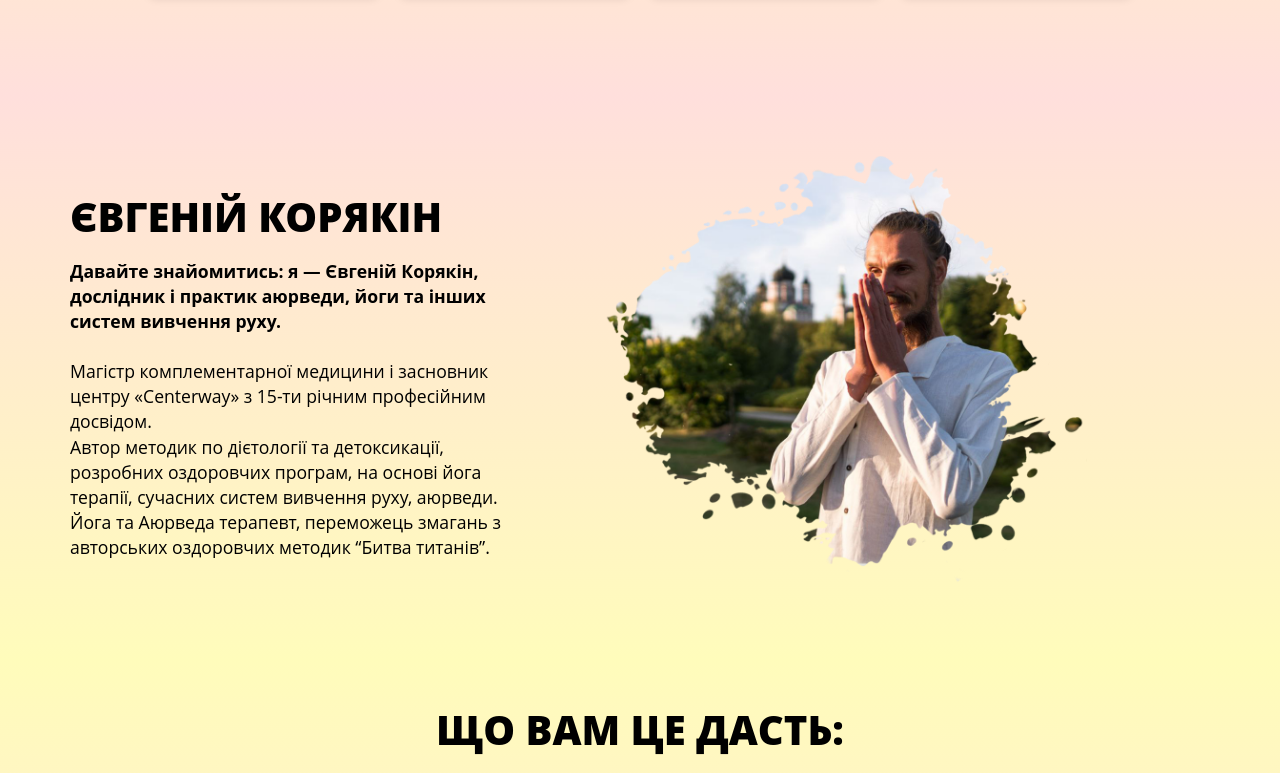
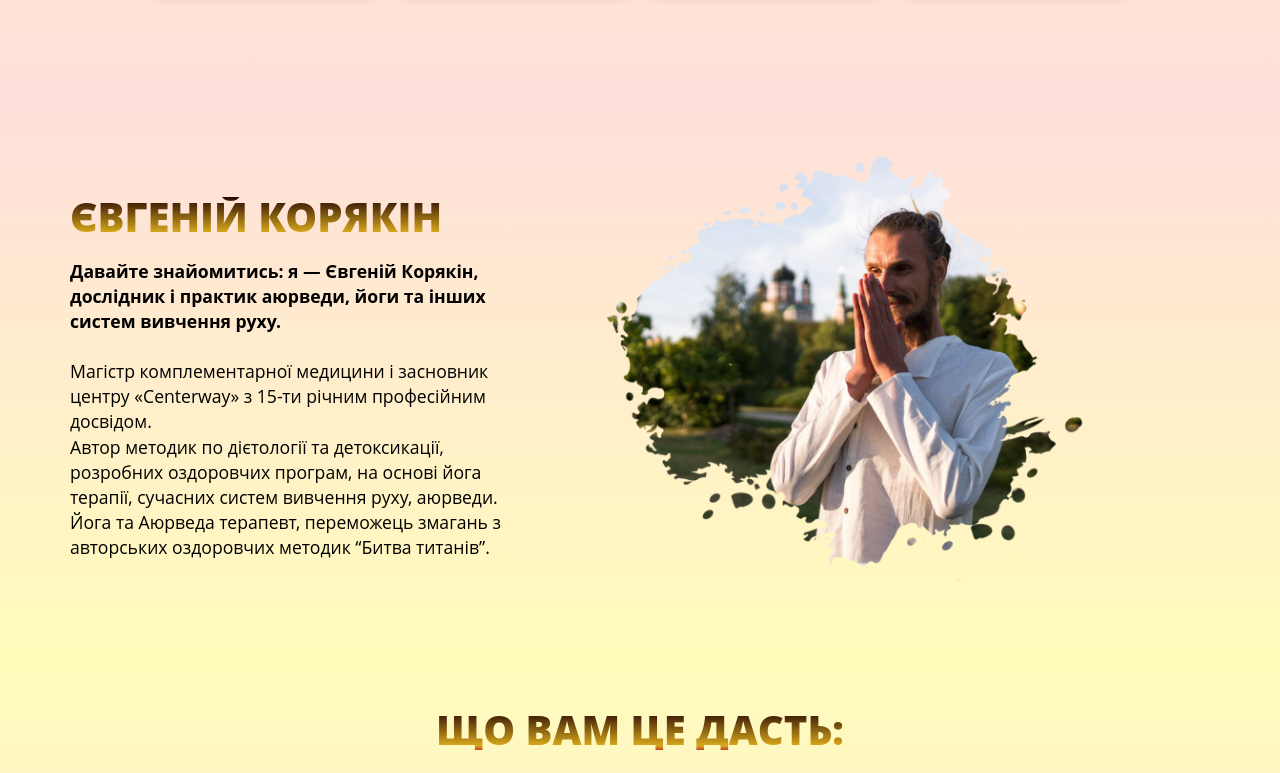
Before and after one commit to Sidorov13/EvgShort, a plain HTML site: page index.html in a window 1280 px wide. Shown: the part 2027-2800 px from the top of the page. Drawn offline with Linux system fonts and the dark colour scheme.

Commit message:
Add files via upload

```diff
--- a/css/main.css
+++ b/css/main.css
@@ -17,10 +17,10 @@ a, button{outline: none;}
 h1, h2, h3, p{margin: 0;}
 
 h1, h2{
-  /*background: linear-gradient(180deg, #260705 0%, #D9AA1C 89.58%, #BD4622 100%); */
+  background: linear-gradient(180deg, #260705 0%, #D9AA1C 89.58%, #BD4622 100%);
   background-clip: text;
   -webkit-background-clip: text;
-  /*-webkit-text-fill-color: transparent;*/
+  -webkit-text-fill-color: transparent;
 
   line-height: 1;
   text-transform: uppercase;
--- a/css/media.css
+++ b/css/media.css
@@ -301,3 +301,13 @@ width: 100%;
 @media only screen and (max-width : 1920px) {
 
 }
+
+@media screen and (-webkit-min-device-pixel-ratio:0) and (min-resolution:.001dpcm) {
+  /* Применяем стили только для Samsung браузера */
+  @media (prefers-color-scheme: dark) {
+    /* Поменять цвет текста h2 на белый в темной теме */
+    h2 {
+      color: #ffffff; /* Белый цвет */
+    }
+  }
+}
```
